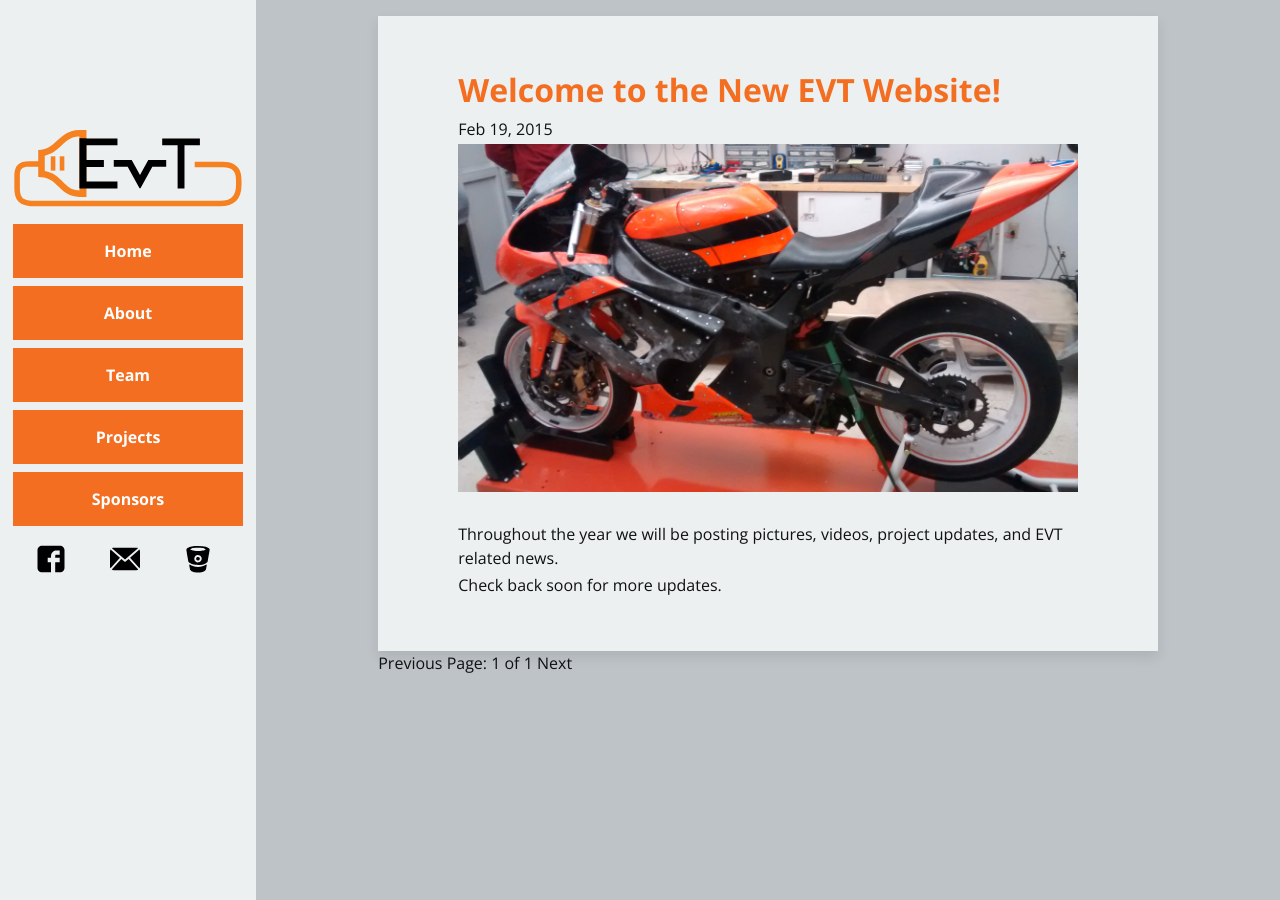
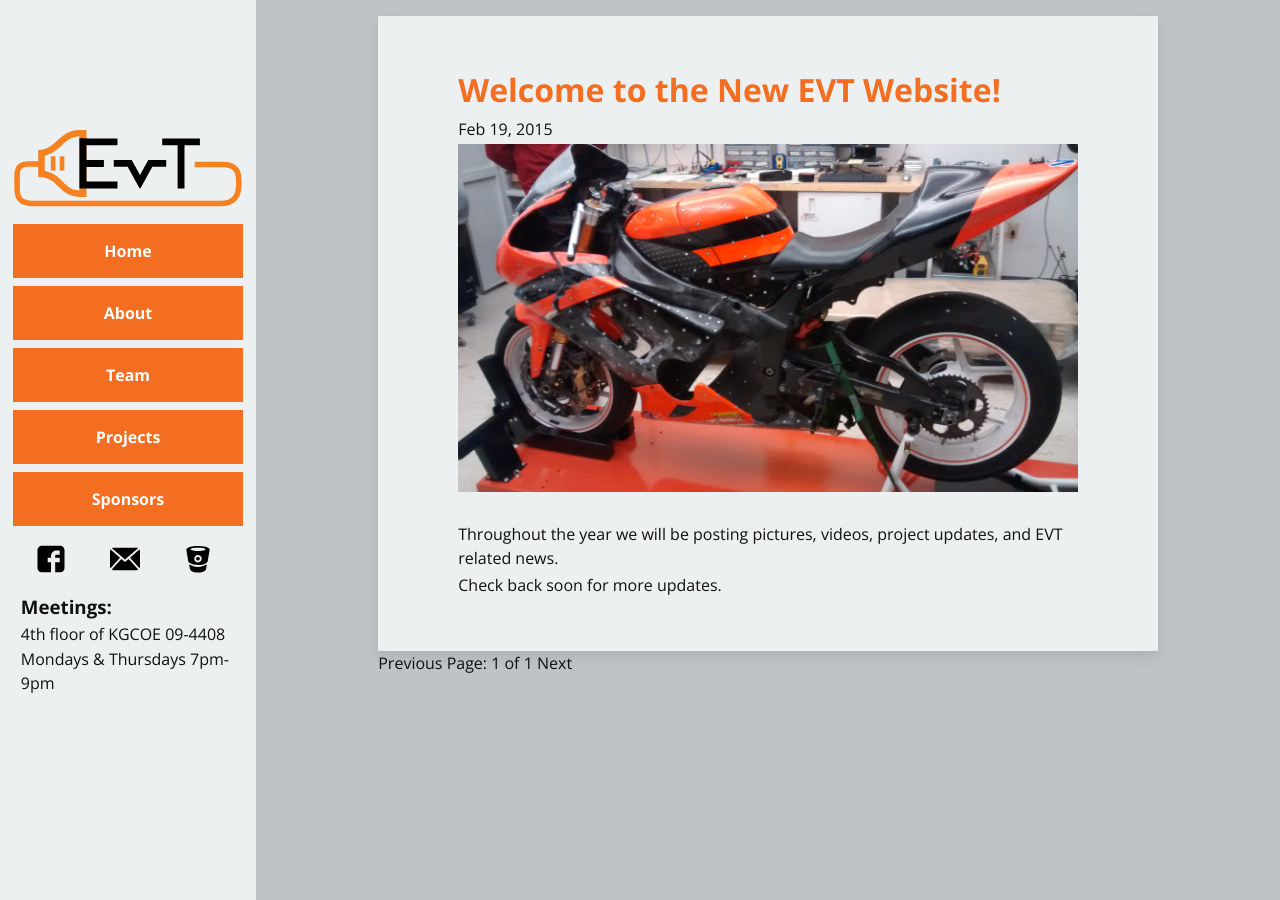
Before and after one commit to RIT-EVT/RIT-EVT.github.io, a Jekyll site: the page built from index.html, in a window 1280 px wide. Built offline with Jekyll 4.4.1, drawn with Linux system fonts in a browser that asks for light colours; the list of posts is cut into pages by our own code.

Commit message:
added meeting times to sidebar

```diff
--- a/_includes/sidebar.html
+++ b/_includes/sidebar.html
@@ -21,5 +21,11 @@
         <a href="https://bitbucket.org/evt"><img src="/img/bitbucket3.svg"></a>
       </div>
     </div>
+    <div id="sidebar-meetings">
+    <h3>Meetings:</h3>
+    <p>4th floor of KGCOE 09-4408</p>
+    <p>Mondays & Thursdays 7pm-9pm<p>
   </div>
+  </div>
+
 </div>
--- a/_sass/_layout.scss
+++ b/_sass/_layout.scss
@@ -117,6 +117,14 @@
     a {
         margin-top: 0.5em;
     }
+}
+
+#sidebar-meetings{
+    h3 {
+        font-weight: bold;
+    }
+    margin-left:0.5em;
+    bottom: 0;
 }
 
 
@@ -373,6 +381,9 @@
     .connect-icon{
         width: 33.33%;
     }
+    #sidebar-meetings{
+        display: none;
+    }
 
 }
 
```
